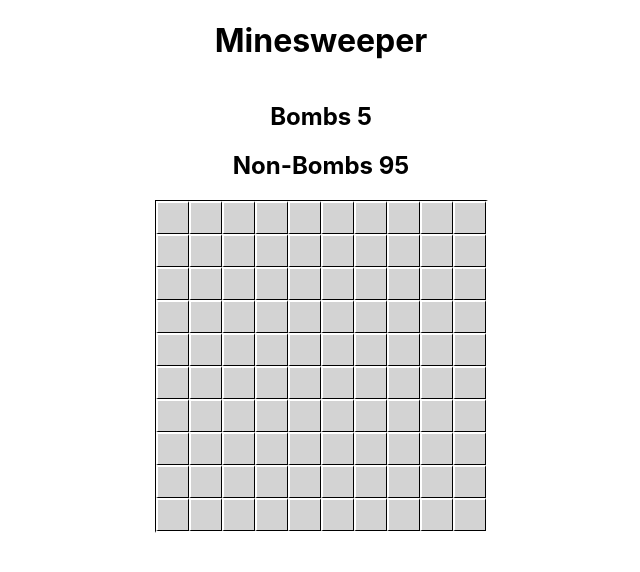
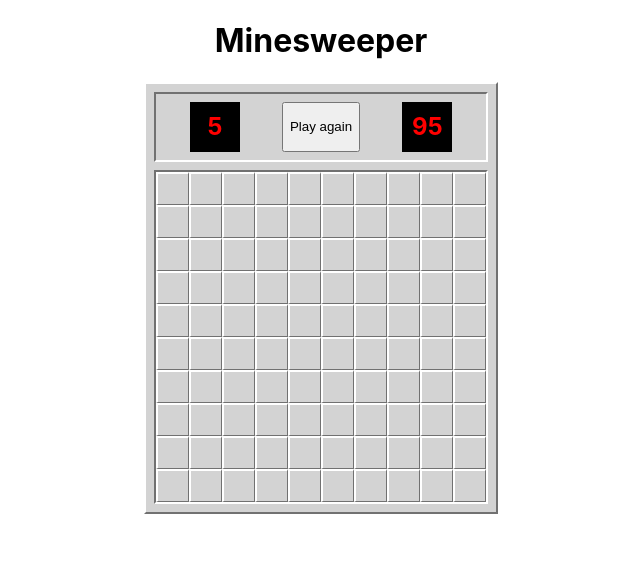
Before and after one commit to degroot12/minsweeper, a React (Create React App) app: page / in a window 1280 px wide. Shown: the top 572 px of the page, without its empty margins (319-959 px from the left). Built offline with nearby package versions, Linux system fonts and the light colour scheme.

Commit message:
changed layout

```diff
--- a/src/App.css
+++ b/src/App.css
@@ -28,7 +28,7 @@
 .not-revealed {
   width:30px;
   height:30px;
-  border: 1px solid black;
+  border: 1px solid rgb(113, 113, 113);
   border-left: 2px white solid;
   border-top: 2px solid white;
   display: flex;
@@ -38,13 +38,38 @@
 }
 
 .full-board {
-  border: 1px solid black;
+  border: 2px solid rgb(113, 113, 113);
   border-right: 2px white solid;
   border-bottom: 2px solid white;
+}
 
+.background-app{
+  background-color: rgb(211, 211, 211);
+  padding: 8px;
+  border: 2px solid rgb(113, 113, 113);
+  border-left: 2px white solid;
+  border-top: 2px solid white;
 
 }
 
+.score {
+    margin-bottom: 8px;
+    display: flex;
+    justify-content: space-evenly;
+}
+
+h2{
+  background-color: black;
+  color: red;
+  padding: 10px;
+  margin: 8px;
+  width: 30px;
+  height: 30px;
+}
+
+button{
+  margin: 8px;
+}
 /* .revealed {
   background-color: rgb(211, 211, 211);
 } */
--- a/src/components/Board.js
+++ b/src/components/Board.js
@@ -277,6 +277,11 @@ export default function Board() {
 
         revealSquare(row, col)
         setNonMines(nonMinesCount)
+        console.log('mines', mines)
+        console.log('non-mines', nonMines)
+        if(mines === 0 && nonMinesCount === 0){
+            alert('You won!')
+        }
     }
 
     function handleFlag(event, row, col){
@@ -300,9 +305,14 @@ export default function Board() {
 
 
     return (
-        <div>
-            <h2>Bombs {mines}</h2>
-            <h2>Non-Bombs {nonMines}</h2>
+        <div className='background-app'>
+            <div className='full-board score'>
+                <h2>{mines}</h2>
+                <button onClick={() => window.location.reload()}>Play again</button>
+                <h2>{nonMines}</h2>
+
+            </div>
+
             <div className='full-board'>
             {grid.map((singleRow)=> {
                 return (
```
